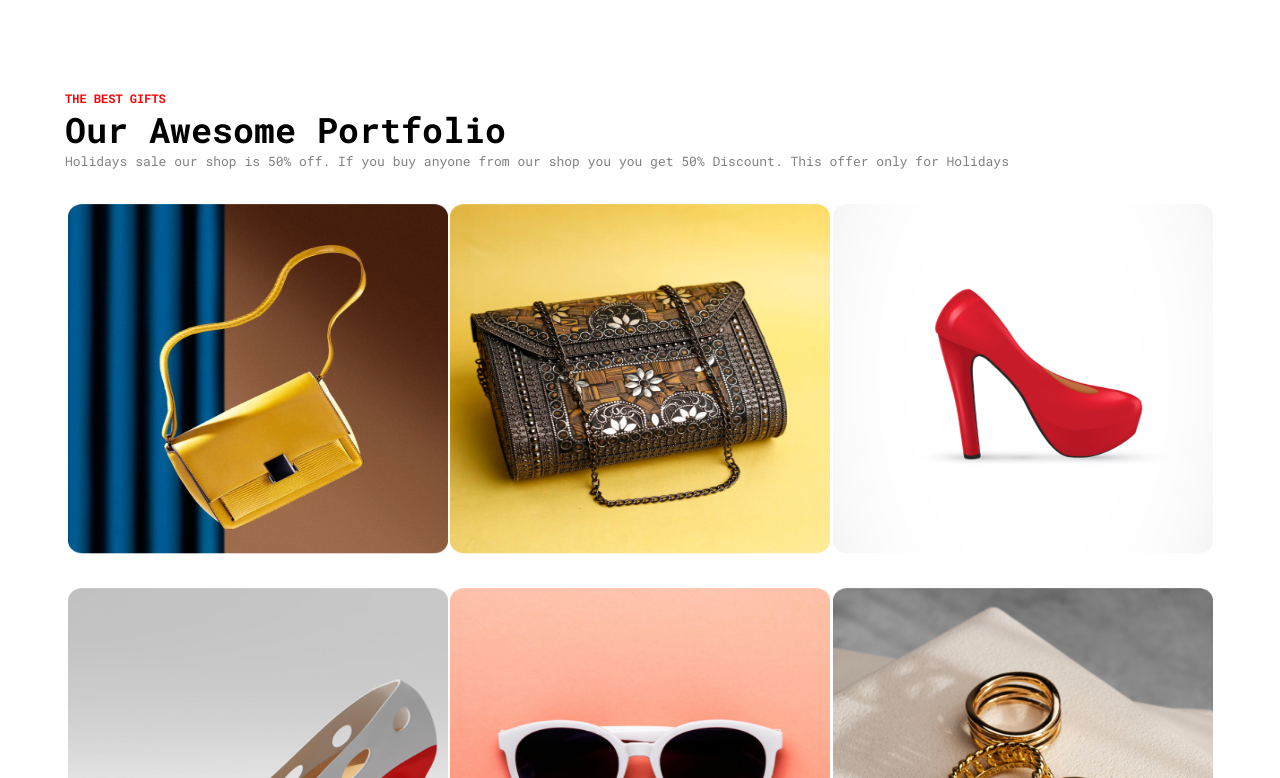
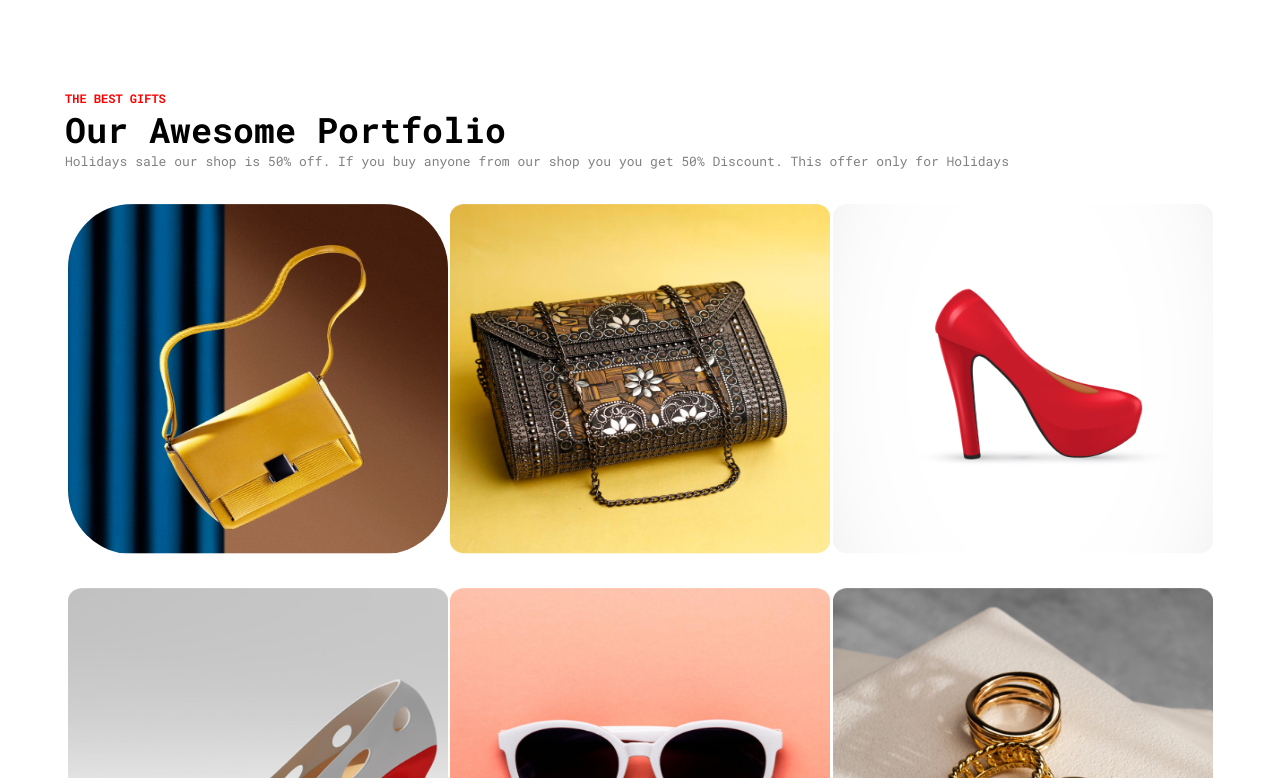
Before and after one commit to m-sarful/assignment-1, a plain HTML site: page index.html in a window 1280 px wide. In both pictures the pointer is over the picture 257 px from the left and 4660 px from the top of the page. Shown: the part 4282-5060 px from the top of the page. Drawn offline with Linux system fonts and the light colour scheme.

Commit message:
added transition

```diff
--- a/styles/index.css
+++ b/styles/index.css
@@ -227,7 +227,11 @@ main {
     display: flex;
     justify-content: space-evenly;
 }
-
+.portfolio-img-section img:hover{
+    transition: all 0.5s ease-in-out;
+    border-radius: 64px;
+    cursor: pointer;
+}
 .portfolio-img-section img {
     width: 380px;
     height: 350px;
```
